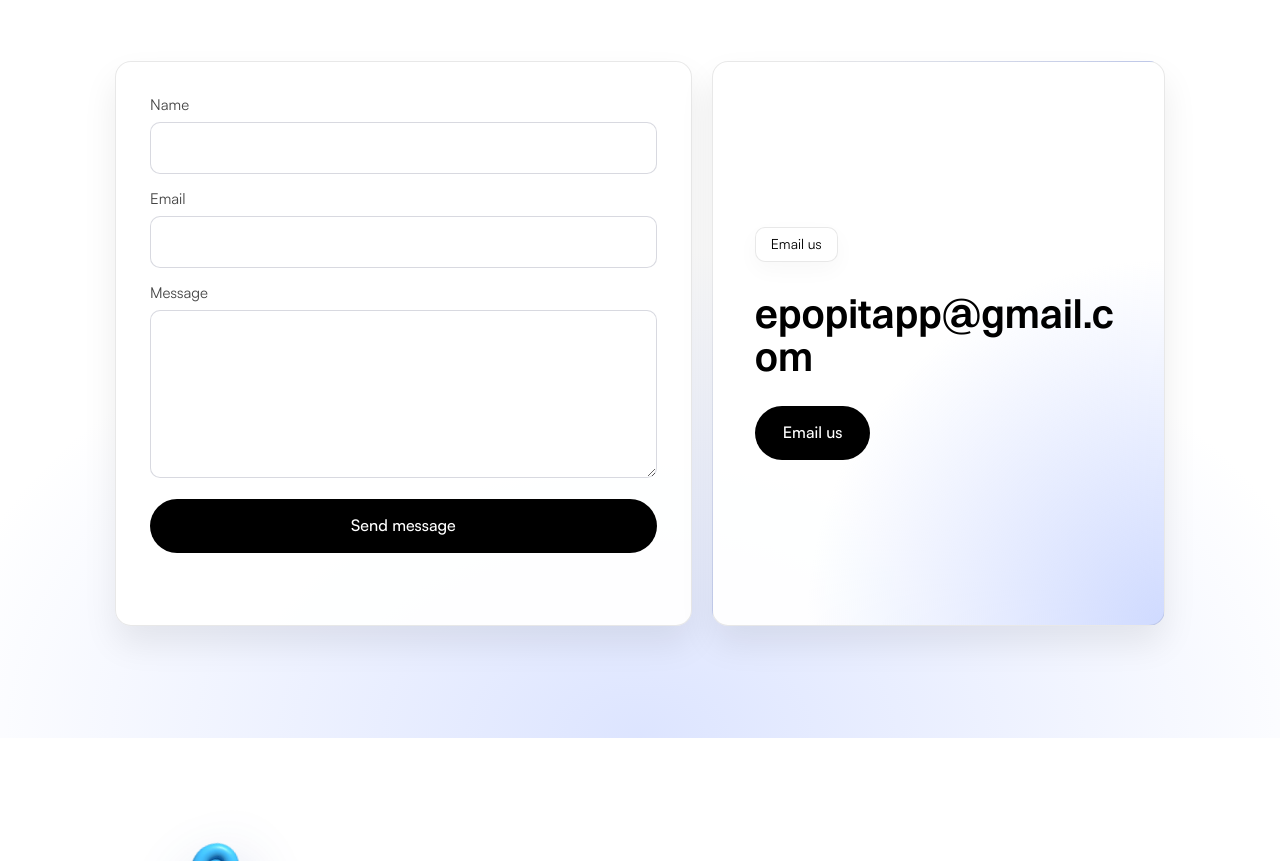
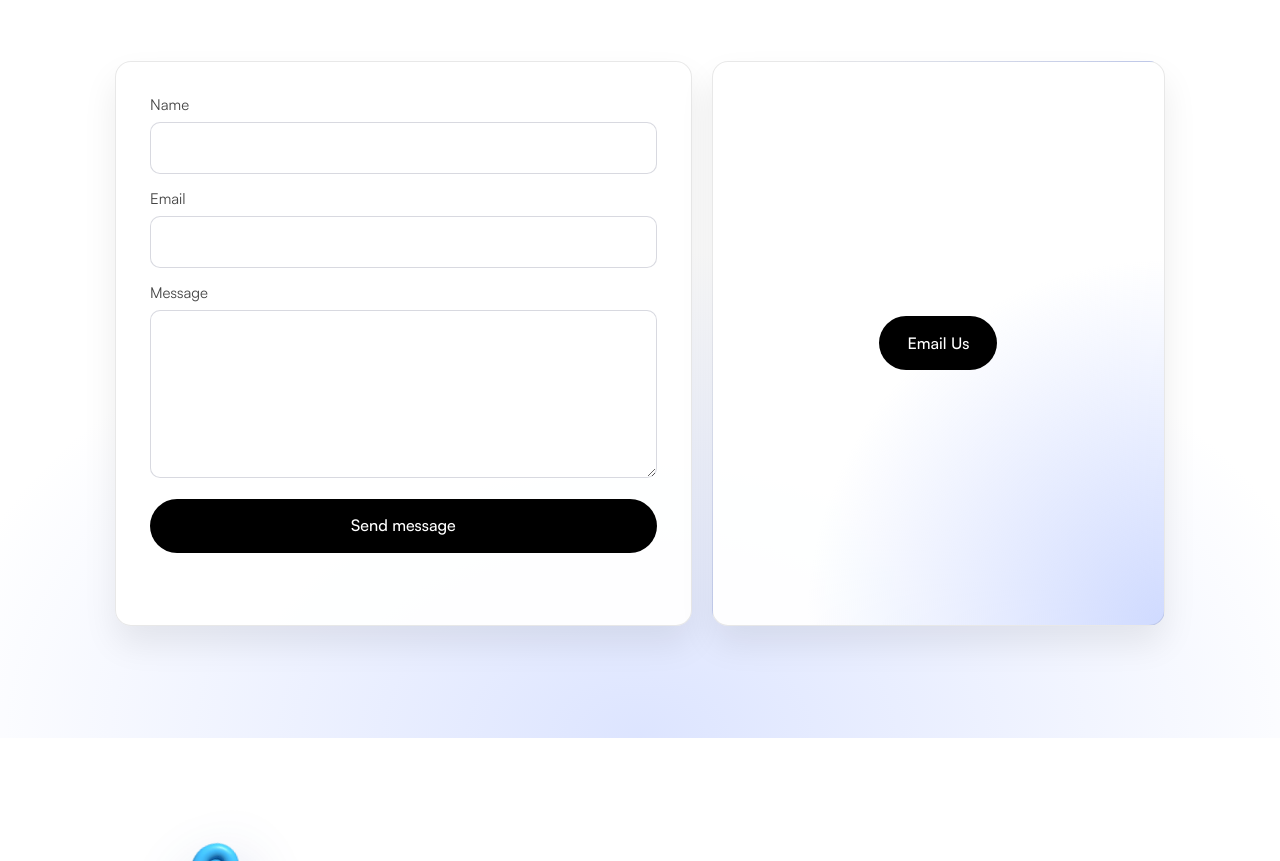
Before and after one commit to astrokin/epopit.app, a website with bundled scripts: page public/index.html in a window 1280 px wide. Shown: the part 4432-5293 px from the top of the page. Built offline with nearby package versions, Linux system fonts and the light colour scheme.

Commit message:
Simplify contact email panel

```diff
--- a/public/index.html
+++ b/public/index.html
@@ -218,9 +218,7 @@
         </form>
 
         <div class="email-panel">
-          <span class="eyebrow">Email us</span>
-          <h3>epopitapp@gmail.com</h3>
-          <a class="email-button" href="mailto:epopitapp@gmail.com">Email us</a>
+          <a class="email-button" href="mailto:epopitapp@gmail.com">Email Us</a>
         </div>
       </div>
     </section>
--- a/public/styles.css
+++ b/public/styles.css
@@ -616,24 +616,15 @@ a {
 .email-panel {
   display: flex;
   flex-direction: column;
-  align-items: flex-start;
+  align-items: center;
   justify-content: center;
   min-height: 100%;
   padding: 42px;
   overflow: hidden;
+  text-align: center;
   background:
     radial-gradient(110% 90% at 100% 100%, rgba(189, 204, 255, 0.72), rgba(255, 255, 255, 0) 72%),
     rgba(255, 255, 255, 0.94);
-}
-
-.email-panel h3 {
-  margin: 30px 0 28px;
-  font-family: "Switzer", Arial, sans-serif;
-  font-size: clamp(28px, 3.2vw, 40px);
-  font-weight: 600;
-  line-height: 1.08;
-  letter-spacing: 0;
-  overflow-wrap: anywhere;
 }
 
 .cta {
@@ -988,13 +979,7 @@ a {
   }
 
   .email-panel {
-    align-items: center;
     padding: 36px 24px;
-    text-align: center;
-  }
-
-  .email-panel h3 {
-    margin: 24px 0;
   }
 
   .cta {
```
